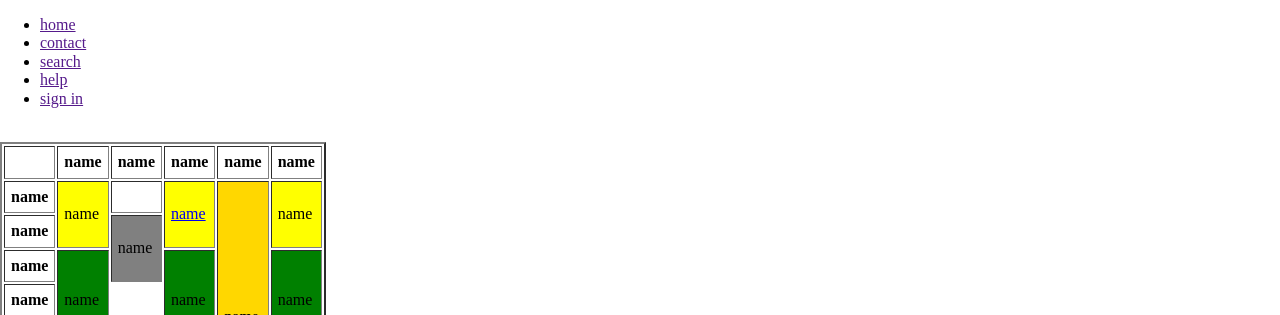
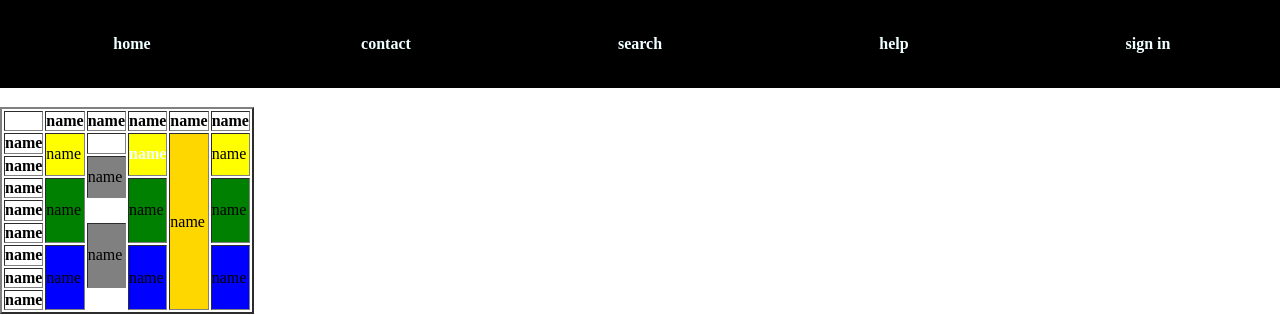
Before and after one commit to DemyanaZaki/html-table-imgMap-navBar, a plain HTML site: page index.html in a window 1280 px wide. Shown: the top 315 px of the page. Drawn offline with Linux system fonts and the light colour scheme; files that its build step writes are made by us from their sources.

Commit message:
Update index.html

```diff
--- a/index.html
+++ b/index.html
@@ -8,7 +8,7 @@
     <title> NAME </title>
     <meta name="description"  content = "this is my first website">
     <link rel="stylesheet" href="style/normalize.css">
-    <link rel="stylesheet" href="style/New Text Document.css">
+    <link rel="stylesheet" href="style css/New Text Document.css">
     <link rel="stylesheet" href=".css">
 
 </head>
```
